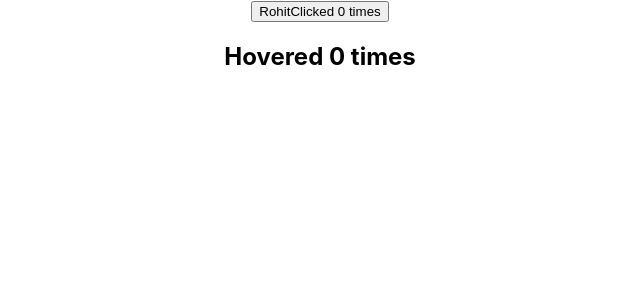
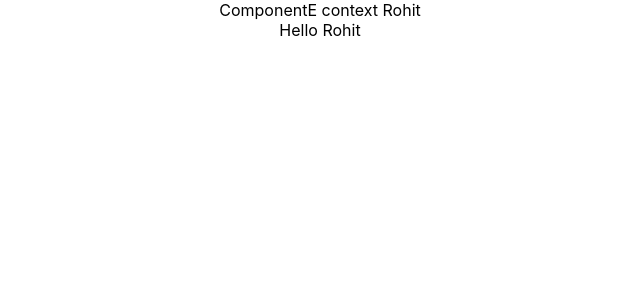
Before and after one commit to rohitkumar2850/React-Tutorial, a React (Create React App) app: page / in a window 1280 px wide. Shown: the top 300 px of the page, without its empty margins (320-960 px from the left). Built offline with nearby package versions, Linux system fonts and the light colour scheme.

Commit message:
Context create in react

```diff
--- a/src/App.js
+++ b/src/App.js
@@ -29,13 +29,38 @@ import Hero from "./component/Hero";
 import ErrorBoundary from "./component/ErrorBoundary";
 import ClickCounter from "./component/ClickCounter";
 import Hovercounter from "./component/Hovercounter";
+import ClickCounterTwo from "./component/ClickCounterTwo";
+import HoverCounterTwo from "./component/HoverCounterTwo";
+import User from "./component/User";
+import Counter_render from "./component/Counter_render";
+import ComponentC from "./component/ComponentC";
+import { UserProvider } from "./component/userContext";
 
 function App() {
   return (
     <div className="App">
+      <UserProvider value='Rohit'>
+        <ComponentC />
+      </UserProvider>
 
-    <ClickCounter name='Rohit'/>
-    <Hovercounter />
+      {/* <Counter_render>
+        {(count, incrementCount) => (
+          <ClickCounterTwo count={count} incrementCount={incrementCount} />
+        )}
+      </Counter_render>
+
+      <Counter_render>
+        {(count, incrementCount) => (
+          <HoverCounterTwo count={count} incrementCount={incrementCount} />
+        )}
+      </Counter_render> */}
+
+      {/* <ClickCounterTwo />
+    <HoverCounterTwo />
+    <User render={ (isLoggedIn) => isLoggedIn ? 'Rohit' : 'Guest'}/>
+     */}
+      {/* <ClickCounter name='Rohit'/>
+    <Hovercounter /> */}
       {/* <ErrorBoundary>
         <Hero heroName="Batman" />
       </ErrorBoundary>
--- /dev/null
+++ b/src/component/ClickCounterTwo.js
@@ -0,0 +1,10 @@
+import React, { Component } from "react";
+
+class ClickCounterTwo extends Component {
+  render() {
+    const { count, incrementCount } = this.props;
+    return <button onClick={incrementCount}>Click {count} times</button>;
+  }
+}
+
+export default ClickCounterTwo;
--- /dev/null
+++ b/src/component/ComponentC.js
@@ -0,0 +1,10 @@
+import React, { Component } from "react";
+import ComponentE from "./ComponentE";
+
+class ComponentC extends Component {
+  render() {
+    return <ComponentE />;
+  }
+}
+
+export default ComponentC;
--- /dev/null
+++ b/src/component/ComponentE.js
@@ -0,0 +1,17 @@
+import React, { Component } from "react";
+import ComponentF from "./ComponentF";
+import UserContext from "./userContext";
+
+class ComponentE extends Component {
+  static contextType = UserContext;
+  render() {
+    return (
+      <div>
+        ComponentE context {this.context}
+        <ComponentF />
+      </div>
+    );
+  }
+}
+
+export default ComponentE;
--- /dev/null
+++ b/src/component/ComponentF.js
@@ -0,0 +1,16 @@
+import React, { Component } from "react";
+import { UserConsumer } from "./userContext";
+
+class ComponentF extends Component {
+  render() {
+    return (
+      <UserConsumer>
+        {(username) => {
+          return <div>Hello {username}</div>;
+        }}
+      </UserConsumer>
+    );
+  }
+}
+
+export default ComponentF;
--- /dev/null
+++ b/src/component/Counter_render.js
@@ -0,0 +1,25 @@
+import React, { Component } from 'react'
+
+class Counter_render extends Component {
+    constructor(props) {
+        super(props)
+
+        this.state = {
+             count: 0
+        }
+    }
+    incrementCount = () => {
+        this.setState(prevState => {
+            return {count: prevState.count + 1}
+        })
+    }
+    render() {
+        return (
+            <div>
+                {this.props.children(this.state.count, this.incrementCount)}
+            </div>
+        )
+    }
+}
+
+export default Counter_render
--- /dev/null
+++ b/src/component/HoverCounterTwo.js
@@ -0,0 +1,10 @@
+import React, { Component } from "react";
+
+class HoverCounterTwo extends Component {
+  render() {
+    const { count, incrementCount } = this.props;
+    return <h2 onMouseOver={incrementCount}>Hovered {count} times</h2>;
+  }
+}
+
+export default HoverCounterTwo;
--- /dev/null
+++ b/src/component/User.js
@@ -0,0 +1,13 @@
+import React, { Component } from 'react'
+
+class User extends Component {
+    render() {
+        return (
+            <div>
+                {this.props.render(true)}
+            </div>
+        )
+    }
+}
+
+export default User
--- /dev/null
+++ b/src/component/userContext.js
@@ -0,0 +1,9 @@
+import React from "react";
+
+const UserContext = React.createContext();
+
+const UserProvider = UserContext.Provider;
+const UserConsumer = UserContext.Consumer;
+
+export { UserProvider, UserConsumer };
+export default UserContext;
```
